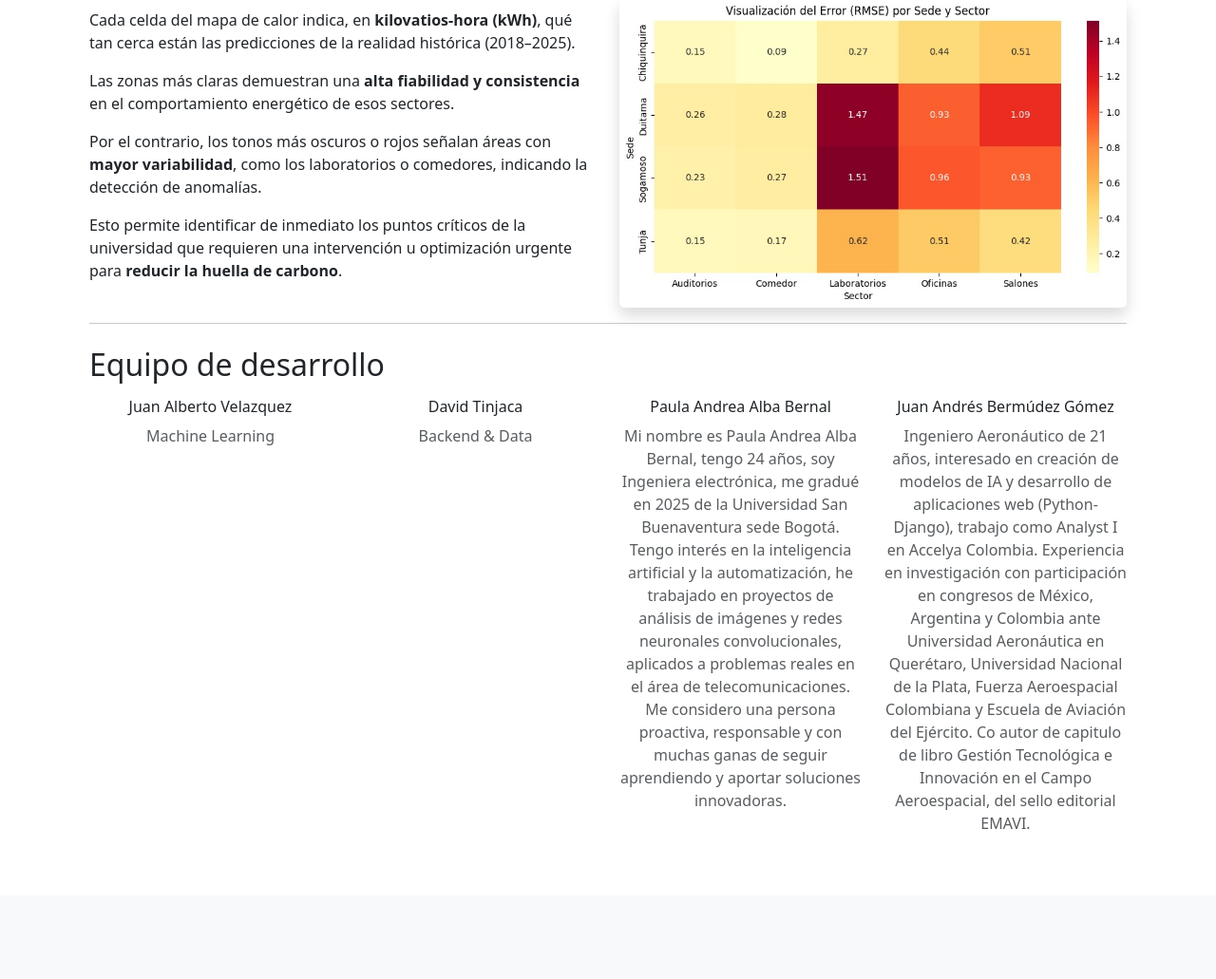
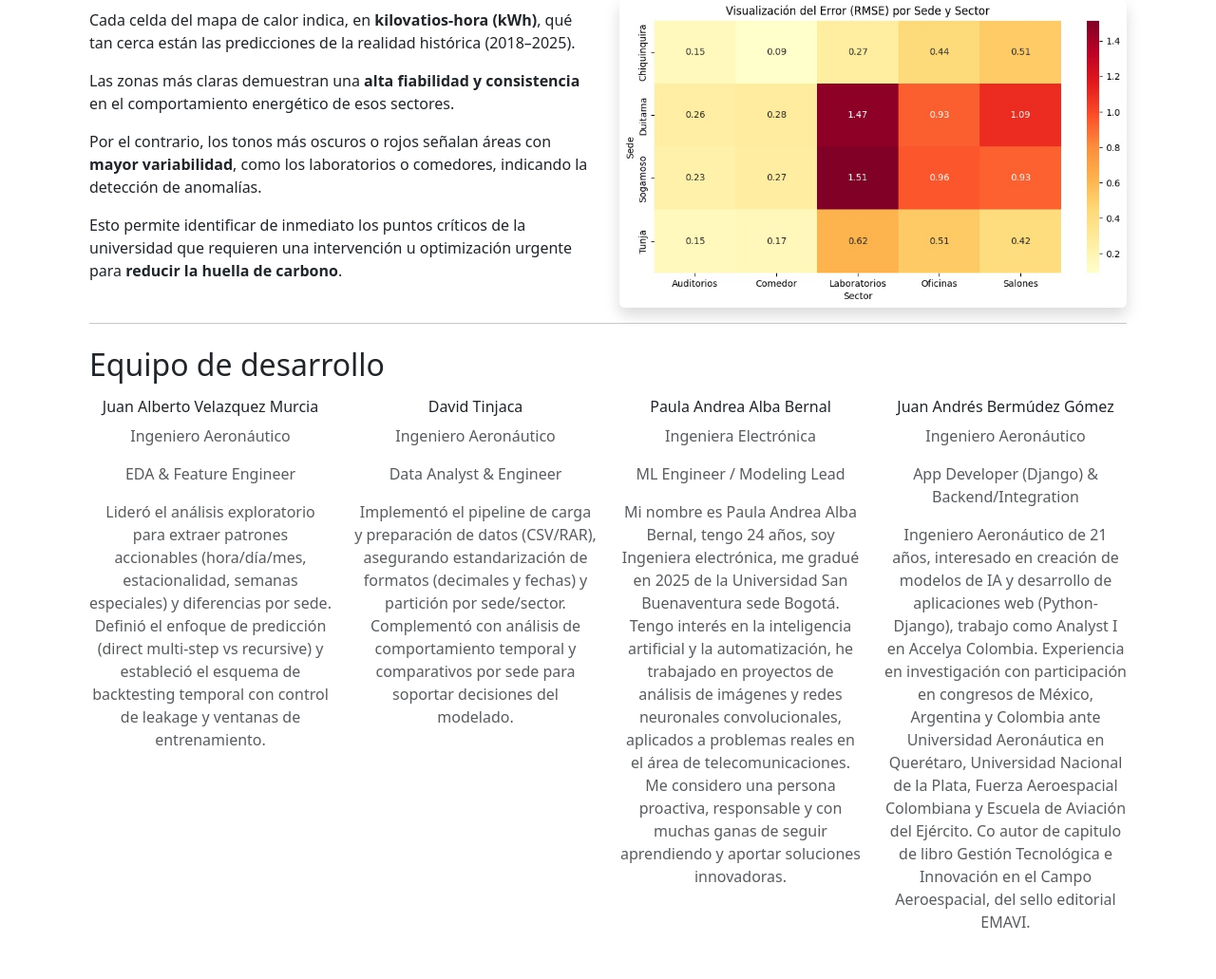
Before and after one commit to juanbermudezg/Web_page_quatum_data_force, a Django app: page / in a window 1280 px wide. Shown: the part 1149-2180 px from the top of the page at 95% size. Before the commit the page ends 2022 px from the top, so only its background shows below. Run offline with Django 4.2, Linux system fonts and the light colour scheme.

Commit message:
arreglos

```diff
--- a/core/templates/core/inicio.html
+++ b/core/templates/core/inicio.html
@@ -92,21 +92,27 @@
             <!-- Programador 1 -->
             <div class="col-md-3 text-center mb-4">
 
-                <h6>Juan Alberto Velazquez</h6>
-                <p class="text-muted">Machine Learning</p>
+                <h6>Juan Alberto Velazquez Murcia</h6>
+                <p class="text-muted">Ingeniero Aeronáutico</p>
+                <p class="text-muted">EDA & Feature Engineer</p>
+                <p class="text-muted">Lideró el análisis exploratorio para extraer patrones accionables (hora/día/mes, estacionalidad, semanas especiales) y diferencias por sede. Definió el enfoque de predicción (direct multi-step vs recursive) y estableció el esquema de backtesting temporal con control de leakage y ventanas de entrenamiento.</p>
             </div>
 
             <!-- Programador 2 -->
             <div class="col-md-3 text-center mb-4">
 
                 <h6>David Tinjaca</h6>
-                <p class="text-muted">Backend & Data</p>
+                <p class="text-muted">Ingeniero Aeronáutico</p>
+                <p class="text-muted">Data Analyst & Engineer</p>
+                <p class="text-muted">Implementó el pipeline de carga y preparación de datos (CSV/RAR), asegurando estandarización de formatos (decimales y fechas) y partición por sede/sector. Complementó con análisis de comportamiento temporal y comparativos por sede para soportar decisiones del modelado.</p>
             </div>
 
             <!-- Programador 3 -->
             <div class="col-md-3 text-center mb-4">
 
                 <h6>Paula Andrea Alba Bernal</h6>
+                <p class="text-muted">Ingeniera Electrónica</p>
+                <p class="text-muted">ML Engineer / Modeling Lead</p>
                 <p class="text-muted">Mi nombre es Paula Andrea Alba Bernal, tengo 24 años, soy Ingeniera electrónica, me gradué en 2025 de la Universidad San Buenaventura sede Bogotá.
 Tengo interés en la inteligencia artificial y la automatización, he trabajado en proyectos de análisis de imágenes y redes neuronales convolucionales, aplicados a problemas reales en el área de telecomunicaciones.
 Me considero una persona proactiva, responsable y con muchas ganas de seguir aprendiendo y aportar soluciones innovadoras.</p>
@@ -116,6 +122,8 @@ Me considero una persona proactiva, responsable y con muchas ganas de seguir apr
             <div class="col-md-3 text-center mb-4">
 
                 <h6>Juan Andrés Bermúdez Gómez</h6>
+                <p class="text-muted">Ingeniero Aeronáutico</p>
+                <p class="text-muted">App Developer (Django) & Backend/Integration</p>
                 <p class="text-muted">Ingeniero Aeronáutico de 21 años, interesado en creación de modelos de IA y desarrollo de aplicaciones web (Python-Django), trabajo como Analyst I en Accelya Colombia.
                     Experiencia en investigación con participación en congresos de México, Argentina y Colombia ante Universidad Aeronáutica en Querétaro, Universidad Nacional de la Plata, Fuerza Aeroespacial Colombiana y Escuela de Aviación del Ejército. Co autor de capitulo de libro Gestión Tecnológica e Innovación en el Campo Aeroespacial, del sello editorial EMAVI.
                 </p>
--- a/core/views.py
+++ b/core/views.py
@@ -3,10 +3,10 @@ from django.http import JsonResponse
 from django.views.decorators.csrf import csrf_exempt
 import json
 import os
+from django.views.decorators.cache import cache_page
 
 from openai import OpenAI
 import pandas as pd
-import matplotlib.pyplot as plt
 import io
 import base64
 from django.shortcuts import render
@@ -70,6 +70,7 @@ ZONAS = {
 TH_WARNING = 1.5
 TH_ALERT = 2.0
 
+@cache_page(60 * 10)
 def consumo_energia(request):
     # -------------------------
     # Params
@@ -302,6 +303,9 @@ def consumo_energia(request):
     # -------------------------
     plt.figure(figsize=(12, 4))
     ax = plt.gca()
+    ax.xaxis.set_major_locator(plt.MaxNLocator(10))
+    plt.xticks(rotation=45, ha="right")
+
     serie.plot(ax=ax, linewidth=1, label="Consumo")
 
     # marcar alerts con puntos rojos
@@ -347,7 +351,7 @@ def consumo_energia(request):
     plt.tight_layout()
     buf = io.BytesIO()
     plt.savefig(buf, format="png", dpi=150)
-    plt.close()
+    plt.close("all")
     buf.seek(0)
     graphic = base64.b64encode(buf.getvalue()).decode()
 
```
